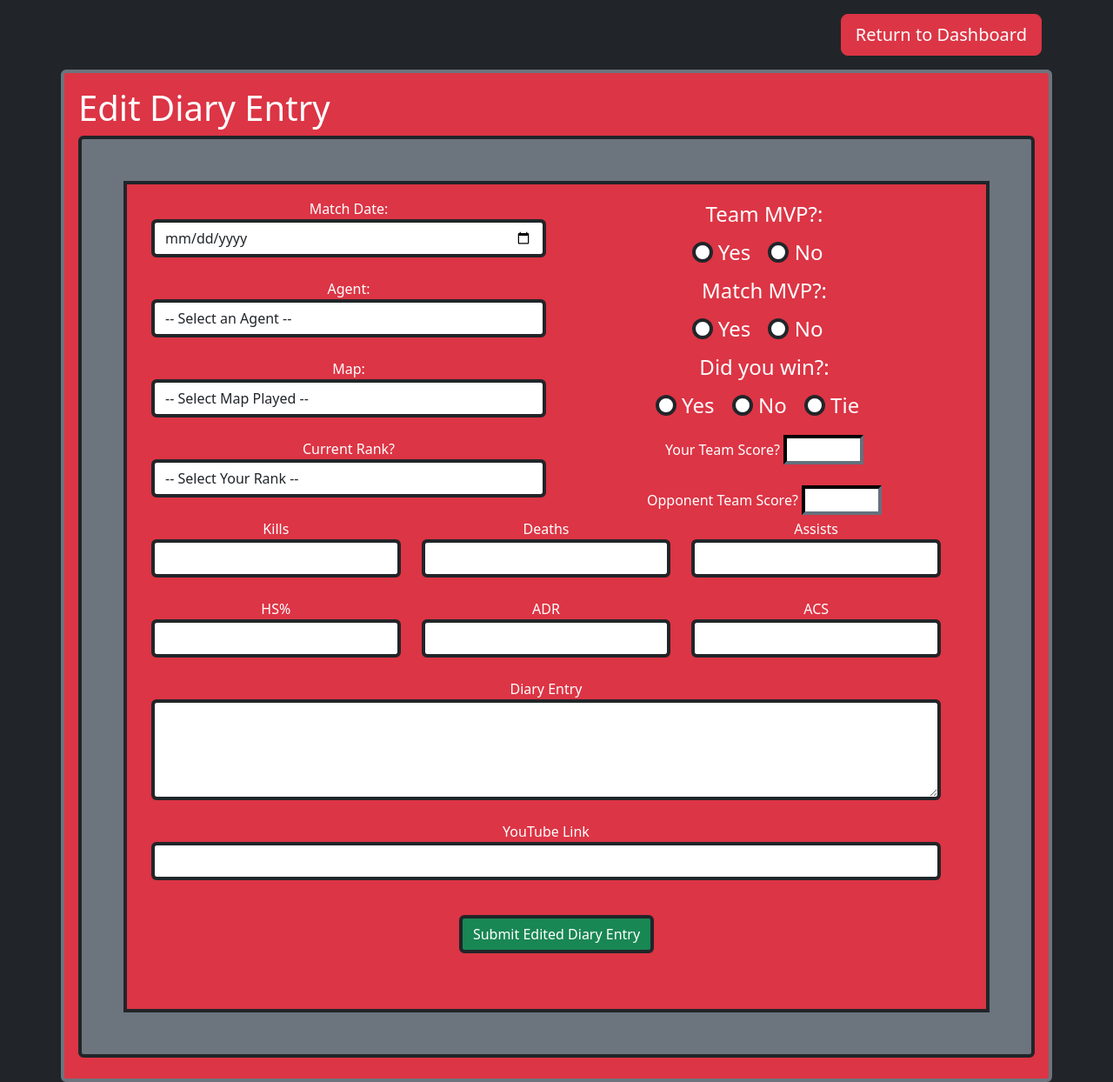
After one commit to DeShawnThomas/K.D.A.-Keeping-Diaries-Alive--Solo-Project-, a Flask app: template flask_app/templates/edit_match.html in a window 1280 px wide. The commit adds this page. Shown: the whole page at 87% size. Run offline with Flask 3, Linux system fonts and the light colour scheme; the template is opened without the code that fills it, so the values that code supplies are empty.

Commit message:
Added the -UD functionality to diary entries.

```diff
--- a/flask_app/models/match.py
+++ b/flask_app/models/match.py
@@ -101,7 +101,7 @@ class Match:
     # Update
     @classmethod
     def update(cls, data):
-        query = "UPDATE matches SET match_date = %(match_date)s, start_rank =%(start_rank)s, agent = %(agent)s ,map = %(map)s,  team_mvp = %(team_mvp)s, match_mvp = %(match_mvp)s, win_loss = %(win_loss)s, my_score %(my_score)s, opp_score = %(opp_score)s, kills = %(kills)s, deaths = %(deaths)s, assists = %(assists)s, headshot_percentage = %(headshot_percentage)s, adr = %(adr)s, acs = %(acs)s, diary_entry = %(diary_entry)s, youtube_link = %(youtube_link)s WHERE id = %(id)s;"
+        query = "UPDATE matches SET match_date = %(match_date)s, start_rank = %(start_rank)s, agent = %(agent)s , map = %(map)s, team_mvp = %(team_mvp)s, match_mvp = %(match_mvp)s, win_loss = %(win_loss)s, my_score = %(my_score)s, opp_score = %(opp_score)s, kills = %(kills)s, deaths = %(deaths)s, assists = %(assists)s, headshot_percentage = %(headshot_percentage)s, adr = %(adr)s, acs = %(acs)s, diary_entry = %(diary_entry)s, youtube_link = %(youtube_link)s WHERE id = %(id)s;"
         return connectToMySQL(cls.db).query_db(query, data)
 
     # Delete
--- a/flask_app/templates/all_diary.html
+++ b/flask_app/templates/all_diary.html
@@ -9,7 +9,7 @@
     <title>K.D.A. (VALORANT)</title>
 </head>
 <body class="bg-dark">
-    <div class="container">
+    <div class="container-fluid">
         <div class="row justify-content-end mt-3">
             <div class="col-12 col-md-6 text-md-end">
                 <a href="/dashboard" class="btn btn-danger btn-lg">Return to Dashboard</a>
--- /dev/null
+++ b/flask_app/templates/edit_match.html
@@ -0,0 +1,211 @@
+<!DOCTYPE html>
+<html lang="en">
+<head>
+    <meta charset="UTF-8">
+    <meta http-equiv="X-UA-Compatible" content="IE=edge">
+    <meta name="viewport" content="width=device-width, initial-scale=1.0">
+    <link href="https://cdn.jsdelivr.net/npm/bootstrap@5.3.0-alpha2/dist/css/bootstrap.min.css" rel="stylesheet">
+    <script src="https://cdn.jsdelivr.net/npm/bootstrap@5.3.0-alpha3/dist/js/bootstrap.bundle.min.js" integrity="sha384-ENjdO4Dr2bkBIFxQpeoTz1HIcje39Wm4jDKdf19U8gI4ddQ3GYNS7NTKfAdVQSZe" crossorigin="anonymous"></script>
+    <title>K.D.A. (VALORANT)</title>
+</head>
+<body class="bg-dark">
+    <div class="container">
+        <div class="row justify-content-end mt-3">
+            <div class="col-12 col-md-6 text-md-end">
+                <a href="/dashboard" class="btn btn-danger btn-lg">Return to Dashboard</a>
+            </div>
+        </div>
+        <div class="row justify-content-center mt-3">
+            <div class="card col-12 bg-danger text-white p-3 border-secondary border-4">
+                <h1>Edit Diary Entry</h1>
+                <div class="p-5 mb-2 justify-content-center card col-12 bg-secondary text-white text-center p-3 border-dark border-4">
+                    {% with messages = get_flashed_messages(category_filter=['entry']) %}
+                        {% if messages %}
+                <div class="alert alert-warning" role="alert">
+                    <strong>Warning!!!</strong>
+                        {% for message in messages %}
+                        <p>{{message}}</p>
+                        {% endfor %}
+                </div>
+                {% endif %}
+            {% endwith %}
+                <div class="container bg-danger pb-5 text-center border border-dark border-4">
+                    <form action="/edit/stats/{{match.id}}" method="post" class="p-3 mx-auto">
+                        <div class="row">
+                        <div class="col-md-6">
+                            <div class="form-group text-center">
+                                <label for="match_date">Match Date:</label>
+                                <input type="date" name="match_date" class="form-control mb-4 border-dark border-4" value="{{ match.match_date}}">
+                            </div>
+                            <div class="form-group text-center">
+                                <label for="agent">Agent:</label>
+                                <select id="agent" name="agent" class="form-control mb-4 border-dark border-4">
+                                    <option value="">-- Select an Agent --</option>
+                                    <option value="Brimstone" {% if match.agent == 'Brimstone' %}selected{% endif %}>Brimstone</option>
+                                    <option value="Viper" {% if match.agent == 'Viper' %}selected{% endif %}>Viper</option>
+                                    <option value="Omen" {% if match.agent == 'Omen' %}selected{% endif %}>Omen</option>
+                                    <option value="Killjoy" {% if match.agent == 'Killjoy' %}selected{% endif %}>Killjoy</option>
+                                    <option value="Cypher" {% if match.agent == 'Cypher' %}selected{% endif %}>Cypher</option>
+                                    <option value="Sova" {% if match.agent == 'Sova' %}selected{% endif %}>Sova</option>
+                                    <option value="Sage" {% if match.agent == 'Sage' %}selected{% endif %}>Sage</option>
+                                    <option value="Phoenix" {% if match.agent == 'Phoenix' %}selected{% endif %}>Phoenix</option>
+                                    <option value="Jett" {% if match.agent == 'Jett' %}selected{% endif %}>Jett</option>
+                                    <option value="Reyna" {% if match.agent == 'Reyna' %}selected{% endif %}>Reyna</option>
+                                    <option value="Raze" {% if match.agent == 'Raze' %}selected{% endif %}>Raze</option>
+                                    <option value="Breach" {% if match.agent == 'Breach' %}selected{% endif %}>Breach</option>
+                                    <option value="Skye" {% if match.agent == 'Skye' %}selected{% endif %}>Skye</option>
+                                    <option value="Yoru" {% if match.agent == 'Yoru' %}selected{% endif %}>Yoru</option>
+                                    <option value="Astra" {% if match.agent == 'Astra' %}selected{% endif %}>Astra</option>
+                                    <option value="Kay/O" {% if match.agent == 'Kay/O' %}selected{% endif %}>Kay/O</option>
+                                    <option value="Chamber" {% if match.agent == 'Chamber' %}selected{% endif %}>Chamber</option>
+                                    <option value="Neon" {% if match.agent == 'Neon' %}selected{% endif %}>Neon</option>
+                                    <option value="Fade" {% if match.agent == 'Fade' %}selected{% endif %}>Fade</option>
+                                    <option value="Harbor" {% if match.agent == 'Harbor' %}selected{% endif %}>Harbor</option>
+                                    <option value="Gekko" {% if match.agent == 'Gekko' %}selected{% endif %}>Gekko</option>
+                                </select>
+                            </div>
+                            <div class="form-group text-center">
+                                <label for="map">Map:</label>
+                                <select id="map" name="map" class="form-control mb-4 border-dark border-4">
+                                    <option value="">-- Select Map Played --</option>
+                                    <option value="Bind" {% if match.map == 'Bind' %}selected{% endif %}>Bind</option>
+                                    <option value="Haven" {% if match.map == 'Haven' %}selected{% endif %}>Haven</option>
+                                    <option value="Split" {% if match.map == 'Split' %}selected{% endif %}>Split</option>
+                                    <option value="Ascent" {% if match.map == 'Ascent' %}selected{% endif %}>Ascent</option>
+                                    <option value="Icebox" {% if match.map == 'Icebox' %}selected{% endif %}>Icebox</option>
+                                    <option value="Breeze" {% if match.map == 'Breeze' %}selected{% endif %}>Breeze</option>
+                                    <option value="Fracture" {% if match.map == 'Fracture' %}selected{% endif %}>Fracture</option>
+                                    <option value="Pearl" {% if match.map == 'Pearl' %}selected{% endif %}>Pearl</option>
+                                    <option value="Lotus" {% if match.map == 'Lotus' %}selected{% endif %}>Lotus</option>
+                                </select>
+                            </div>
+                            <div class="form-group text-center">
+                                <label for="start_rank">Current Rank?</label>
+                                <select id="start_rank" name="start_rank" class="form-control mb-4 border-dark border-4">
+                                    <option value="">-- Select Your Rank --</option>
+                                    <option value="Unranked" {% if match.start_rank == 'Unranked' %}selected{% endif %}>Unranked</option>
+                                    <option value="Bronze 1" {% if match.start_rank == 'Bronze 1' %}selected{% endif %}>Bronze 1</option>
+                                    <option value="Bronze 2" {% if match.start_rank == 'Bronze 2' %}selected{% endif %}>Bronze 2</option>
+                                    <option value="Bronze 3" {% if match.start_rank == 'Bronze 3' %}selected{% endif %}>Bronze 3</option>
+                                    <option value="Silver 1" {% if match.start_rank == 'Silver 1' %}selected{% endif %}>Silver 1</option>
+                                    <option value="Silver 2" {% if match.start_rank == 'Silver 2' %}selected{% endif %}>Silver 2</option>
+                                    <option value="Silver 3" {% if match.start_rank == 'Silver 3' %}selected{% endif %}>Silver 3</option>
+                                    <option value="Gold 1" {% if match.start_rank == 'Gold 1' %}selected{% endif %}>Gold 1</option>
+                                    <option value="Gold 2" {% if match.start_rank == 'Gold 2' %}selected{% endif %}>Gold 2</option>
+                                    <option value="Gold 3" {% if match.start_rank == 'Gold 3' %}selected{% endif %}>Gold 3</option>
+                                    <option value="Platinum 1" {% if match.start_rank == 'Platinum 1' %}selected{% endif %}>Platinum 1</option>
+                                    <option value="Platinum 2" {% if match.start_rank == 'Platinum 2' %}selected{% endif %}>Platinum 2</option>
+                                    <option value="Platinum 3" {% if match.start_rank == 'Platinum 3' %}selected{% endif %}>Platinum 3</option>
+                                    <option value="Diamond 1" {% if match.start_rank == 'Diamond 1' %}selected{% endif %}>Diamond 1</option>
+                                    <option value="Diamond 2" {% if match.start_rank == 'Diamond 2' %}selected{% endif %}>Diamond 2</option>
+                                    <option value="Diamond 3" {% if match.start_rank == 'Diamond 3' %}selected{% endif %}>Diamond 3</option>
+                                    <option value="Ascendant 1" {% if match.start_rank == 'Ascendant 1' %}selected{% endif %}>Ascendant 1</option>
+                                    <option value="Ascendant 2" {% if match.start_rank == 'Ascendant 2' %}selected{% endif %}>Ascendant 2</option>
+                                    <option value="Ascendant 3" {% if match.start_rank == 'Ascendant 3' %}selected{% endif %}>Ascendant 3</option>
+                                    <option value="Immortal 1" {% if match.start_rank == 'Immortal 1' %}selected{% endif %}>Immortal 1</option>
+                                    <option value="Immortal 2" {% if match.start_rank == 'Immortal 2' %}selected{% endif %}>Immortal 2</option>
+                                    <option value="Immortal 3" {% if match.start_rank == 'Immortal 3' %}selected{% endif %}>Immortal 3</option>
+                                    <option value="Radiant" {% if match.start_rank == 'Radiant' %}selected{% endif %}>Radiant</option>
+                                </select>
+                            </div>
+                        </div>
+
+                        <div class="col-md-6">
+                            <div class="form-group text-center">
+                                <p class="form-label fs-4">Team MVP?:</p>
+                                <div class="form-check-inline fs-4">
+                                    <input type="radio" name="team_mvp" id="team_mvp_yes" value="1" class="form-check-input border-dark border-4" {% if match.team_mvp == 1 %}checked{% endif %}>
+                                    <label for="team_mvp_yes" class="form-label">Yes</label>
+                                </div>
+                                <div class="form-check-inline fs-4">
+                                    <input type="radio" name="team_mvp" id="team_mvp_no" value="0" class="form-check-input border-dark border-4" {% if match.team_mvp == 0 %}checked{% endif %}>
+                                    <label for="team_mvp_no" class="form-label">No</label>
+                                </div>
+
+                                <p class="form-label fs-4">Match MVP?:</p>
+                                <div class="form-check-inline fs-4">
+                                    <input type="radio" name="match_mvp" id="match_mvp_yes" value="1" class="form-check-input border-dark border-4" {% if match.match_mvp == 1 %}checked{% endif %}>
+                                    <label for="match_mvp_yes" class="form-label">Yes</label>
+                                </div>
+                                <div class="form-check-inline fs-4">
+                                    <input type="radio" name="match_mvp" id="match_mvp_no" value="0" class="form-check-input border-dark border-4" {% if match.match_mvp == 0 %}checked{% endif %}>
+                                    <label for="match_mvp_no" class="form-label">No</label>
+                                </div>
+
+                                <p class="form-label fs-4">Did you win?:</p>
+                                <div class="form-check-inline fs-4">
+                                    <input type="radio" name="win_loss" id="win_loss_yes" value="1" class="form-check-input border-dark border-4" {% if match.win_loss == 1 %}checked{% endif %}>
+                                    <label for="win_loss_yes" class="form-label">Yes</label>
+                                </div>
+                                <div class="form-check-inline fs-4">
+                                    <input type="radio" name="win_loss" id="win_loss_no" value="0" class="form-check-input border-dark border-4" {% if match.win_loss == 0 %}checked{% endif %}>
+                                    <label for="win_loss_no" class="form-label">No</label>
+                                </div>
+                                <div class="form-check-inline fs-4">
+                                    <input type="radio" name="win_loss" id="win_loss_tie" value="2" class="form-check-input border-dark border-4" {% if match.win_loss == 2 %}checked{% endif %}>
+                                    <label for="win_loss_tie" class="form-label">Tie</label>
+                                </div>
+                                <div class="form-group">
+                                    <label for="my_score">Your Team Score?</label>
+                                    <input type="number" name="my_score" id="my_score" min="0" max="30" class="mt-2 mb-4 border-dark border-4" value="{{match.my_score}}">
+                                </div>
+                                <div class="form-group">
+                                    <label for="opp_score">Opponent Team Score?</label>
+                                    <input type="number" name="opp_score" id="opp_score" min="0" max="30" class="border-dark border-4" value="{{match.opp_score}}">
+                                </div>
+                            </div>
+                        </div>
+
+                        <div class="row">
+                            <div class="col-md-4">
+                                <div class="form-group">Kills</div>
+                                <input type="text" name="kills" class="form-control mb-4 border-dark border-4" value="{{match.kills}}">
+                            </div>
+                            <div class="col-md-4">
+                                <div class="form-group">Deaths</div>
+                                <input type="text" name="deaths" class="form-control mb-4 border-dark border-4" value="{{match.deaths}}">
+                            </div>
+                            <div class="col-md-4">
+                                <div class="form-group">Assists</div>
+                                <input type="text" name="assists" class="form-control mb-4 border-dark border-4" value="{{match.assists}}">
+                            </div>
+                            <div class="col-md-4">
+                                <div class="form-group">HS%</div>
+                                <input type="text" name="headshot_percentage" class="form-control mb-4 border-dark border-4" value="{{match.headshot_percentage}}">
+                            </div>
+                            <div class="col-md-4">
+                                <div class="form-group">ADR</div>
+                                <input type="text" name="adr" class="form-control mb-4 border-dark border-4" value="{{match.adr}}">
+                            </div>
+                            <div class="col-md-4">
+                                <div class="form-group">ACS</div>
+                                <input type="text" name="acs" class="form-control mb-4 border-dark border-4" value="{{match.acs}}">
+                            </div>
+                        </div>
+
+                        <div class="row">
+                            <div class="col-12">
+                                <div class="form-group">
+                                    <label for="diary_entry">Diary Entry</label>
+                                    <textarea name="diary_entry" id="diary_entry" rows="4" class="form-control mb-4 border-dark border-4 col-12">{{match.diary_entry}}</textarea>
+                                </div>
+                            </div>
+                        </div>
+                        <div class="row">
+                            <div class="col-12">
+                                <div class="form-group">
+                                    <label for="youtube_link">YouTube Link</label>
+                                    <input type="text" name="youtube_link" id="youtube_link" class="form-control mb-4 border-dark border-4 col-12"  value="{{match.youtube_link}}">
+                                </div>
+                            </div>
+                        </div>
+                        <div class="d-flex justify-content-center mt-3">
+                            <button type="submit" class="btn btn-success border-dark border-4">Submit Edited Diary Entry</button>
+                        </div>
+                    </div>
+                </form>
+                </div>
+        </div>
+    </div>
+</body>
+</html>
--- a/flask_app/templates/login.html
+++ b/flask_app/templates/login.html
@@ -41,7 +41,7 @@
                     <label for="password">Password:</label>
                     <input type="password" name="password" class="form-control mb-4 border-dark border-4">
                 </div>
-                <input type="submit" value="Login" class="btn btn-warning border-dark border-4">
+                <input type="submit" value="Login" class="btn btn-danger border-dark border-4">
             </form>
         </div>
     </div>
```
Also changed, not shown: flask_app/controllers/matches.py (+66 -2 lines), flask_app/static/css/styles.css (+15 -0 lines), flask_app/templates/all_matches.html (+7 -1 lines), flask_app/templates/dashboard.html (+9 -8 lines), flask_app/templates/register.html (+10 -10 lines).
